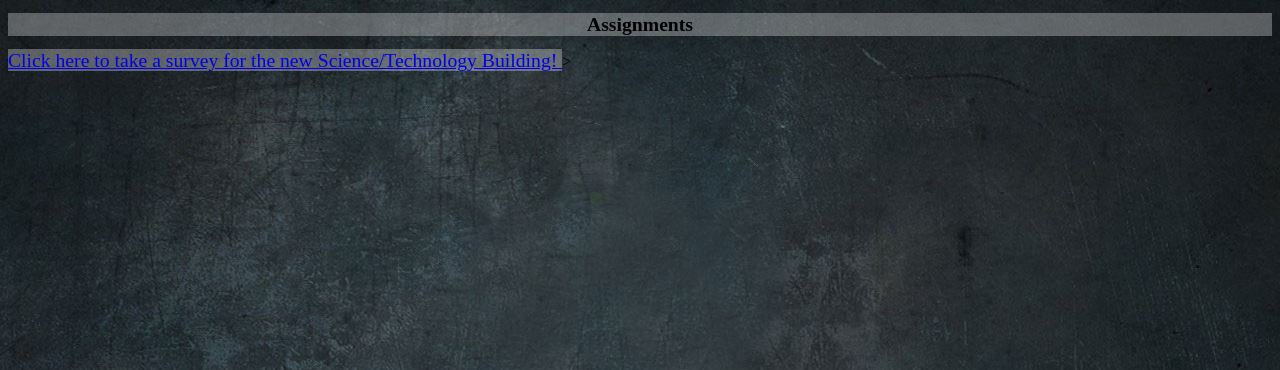
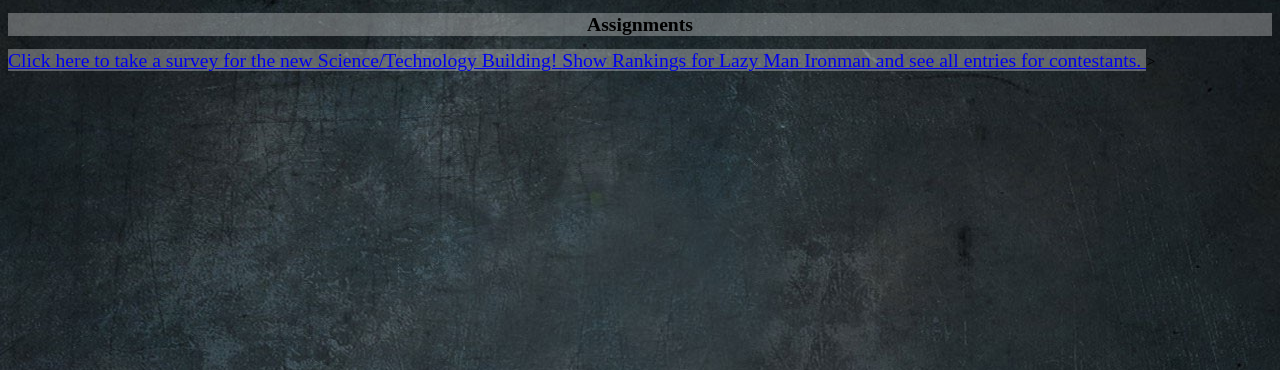
Before and after one commit to Ittociwam/webeng, a PHP site: page /assignments.php in a window 1280 px wide. Shown: the part 50-420 px from the top of the page. Run offline with PHP 8.4, Linux system fonts and the light colour scheme.

Commit message:
updated assignments.php
Signed-off-by: unknown <ittociwam@hotmail.com>

```diff
--- a/assignments.php
+++ b/assignments.php
@@ -7,5 +7,6 @@
 
 <h1 class="white">Assignments</h1>
 <a class="white" href="survey/survey.php"> Click here to take a survey for the new Science/Technology Building! </a>
+<a class="white" href="accessDB.html"> Show Rankings for Lazy Man Ironman and see all entries for contestants. </a>
 
 ></html>
```
